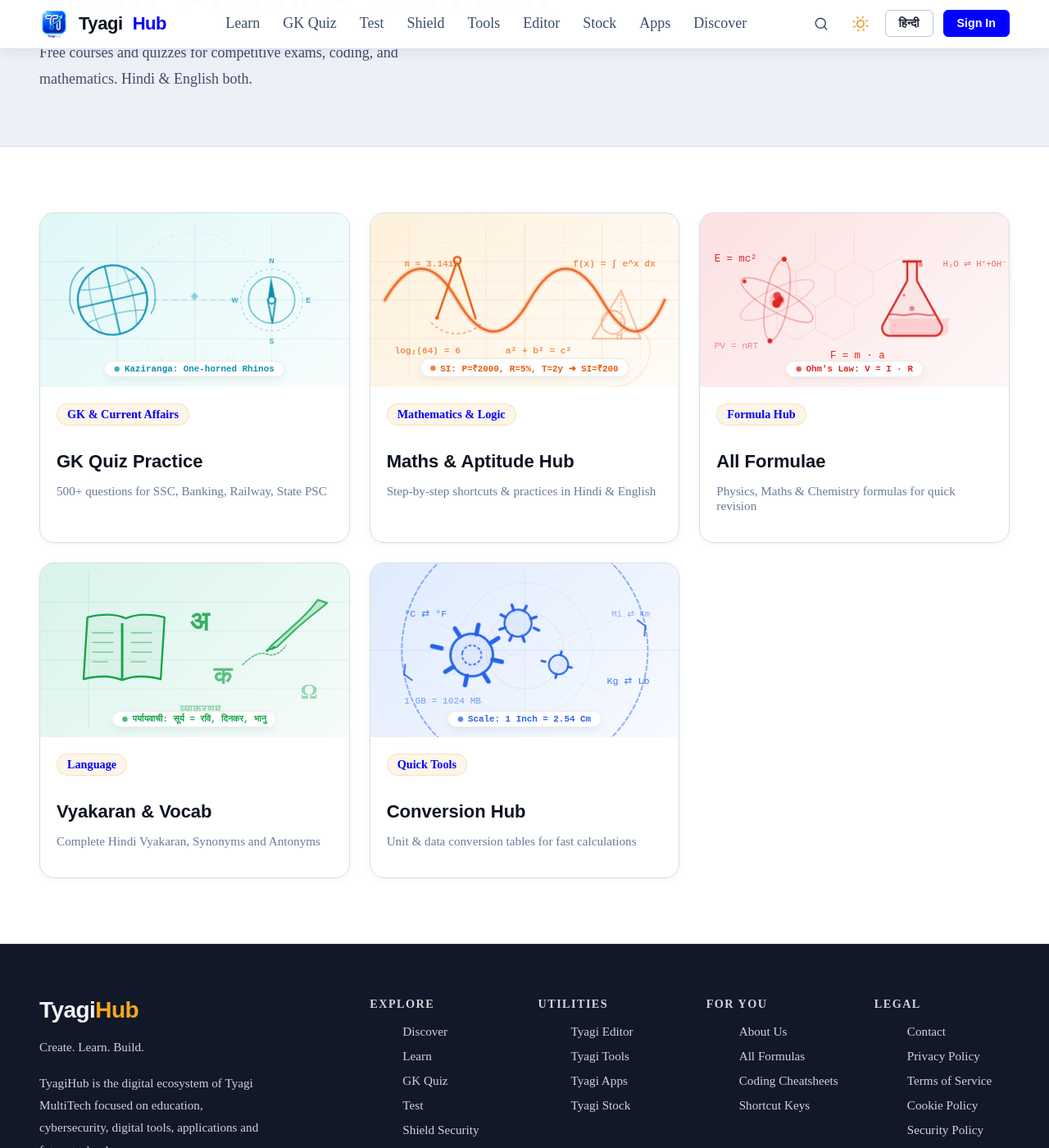
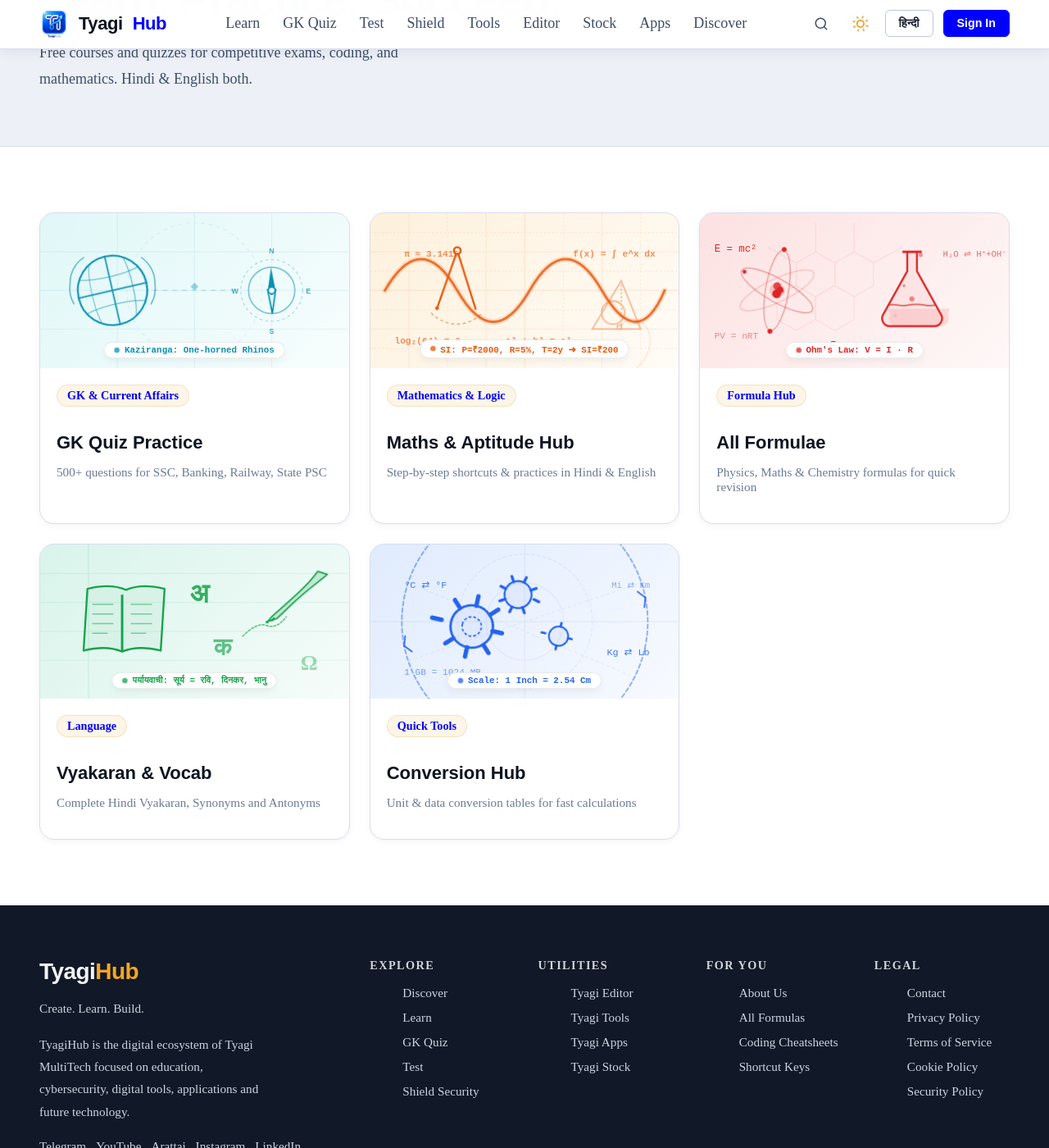
Before and after one commit to HimanshuTyagiJi/TyagiHub, a Jekyll site: the page built from learn/index.html, in a window 1280 px wide and 1400 px high, scrolled down 240 px. Shown: the whole window at 82% size. Built offline with Jekyll 4.4.1, drawn with Linux system fonts in a browser that asks for light colours.

Commit message:
Update index.html

```diff
--- a/learn/index.html
+++ b/learn/index.html
@@ -34,12 +35,13 @@ keywords: "free online learning India, GK quiz, coding tutorial Hindi, maths pra
     margin-top: var(--space-2);
   }
 
-  /* SVG Thumb Wrapper & Full Width Dynamic Artwork */
+  /* SVG Thumb Wrapper & Full Width Dynamic Artwork with Aspect Ratio */
   .blog-card__thumb {
     display: flex;
     align-items: center;
     justify-content: center;
-
+    width: 100%;
+    aspect-ratio: 2 / 1;
     position: relative;
     overflow: hidden;
   }
@@ -255,10 +257,10 @@ keywords: "free online learning India, GK quiz, coding tutorial Hindi, maths pra
 
   <section class="section">
     <div class="container">
-      <div class="grid-3" role="list">
+      <div class="grid-3">
 
          <!-- 1. GK Quiz Practice -->
-        <a href="/gk-quiz/" class="blog-card reveal" role="listitem">
+        <a href="/gk-quiz/" class="blog-card reveal">
           <div class="blog-card__thumb blog-card__thumb--gk" aria-hidden="true">
             <svg xmlns="http://www.w3.org/2000/svg" viewBox="0 0 320 160" fill="none">
               <!-- Grid background -->
@@ -321,7 +323,7 @@ keywords: "free online learning India, GK quiz, coding tutorial Hindi, maths pra
         </a>
 
         <!-- 2. Maths & Aptitude Practice (Renamed & Enhanced with Live Questions) -->
-        <a href="/learn/maths/" class="blog-card reveal reveal-delay-1" role="listitem">
+        <a href="/learn/maths/" class="blog-card reveal reveal-delay-1">
           <div class="blog-card__thumb blog-card__thumb--maths" aria-hidden="true">
             <svg xmlns="http://www.w3.org/2000/svg" viewBox="0 0 320 160" fill="none">
               <!-- Coordinate Grid Background -->
@@ -391,7 +393,7 @@ keywords: "free online learning India, GK quiz, coding tutorial Hindi, maths pra
         </a>
 
         <!-- 3. Formula Hub -->
-        <a href="/learn/formulae/" class="blog-card reveal reveal-delay-2" role="listitem">
+        <a href="/learn/formulae/" class="blog-card reveal reveal-delay-2">
           <div class="blog-card__thumb blog-card__thumb--formulae" aria-hidden="true">
             <svg xmlns="http://www.w3.org/2000/svg" viewBox="0 0 320 160" fill="none">
               <!-- Technical Molecular Mesh Background -->
@@ -462,7 +464,7 @@ keywords: "free online learning India, GK quiz, coding tutorial Hindi, maths pra
         </a>
 
         <!-- 4. Vyakaran & Vocab -->
-        <a href="/learn/vyakaran/" class="blog-card reveal" role="listitem">
+        <a href="/learn/vyakaran/" class="blog-card reveal">
           <div class="blog-card__thumb blog-card__thumb--language" aria-hidden="true">
             <svg xmlns="http://www.w3.org/2000/svg" viewBox="0 0 320 160" fill="none">
               <!-- Grid background representing school notebook margins -->
@@ -530,7 +532,7 @@ keywords: "free online learning India, GK quiz, coding tutorial Hindi, maths pra
         </a>
 
          <!-- 5. Conversion Hub -->
-        <a href="/learn/conversion/" class="blog-card reveal reveal-delay-1" role="listitem">
+        <a href="/learn/conversion/" class="blog-card reveal reveal-delay-1">
           <div class="blog-card__thumb blog-card__thumb--conversion" aria-hidden="true">
             <svg xmlns="http://www.w3.org/2000/svg" viewBox="0 0 320 160" fill="none">
               <!-- Technical Mechanical Drafting Blueprint Grid -->
@@ -636,7 +638,7 @@ keywords: "free online learning India, GK quiz, coding tutorial Hindi, maths pra
     ];
 
     const vyakaranRules = [
-      "संधि: हिम + आलय =  हिमालय (दीर्घ)",
+      "संधि: हिम + आलय = हिमालय (दीर्घ)",
       "पर्यायवाची: सूर्य = रवि, दिनकर, भानु",
       "समास: यथाशक्ति = शक्ति के अनुसार",
       "विलोम शब्द: अमृत ↔ विष",
```
Also changed, not shown: other parts of learn/index.html (+1 -0 lines).
